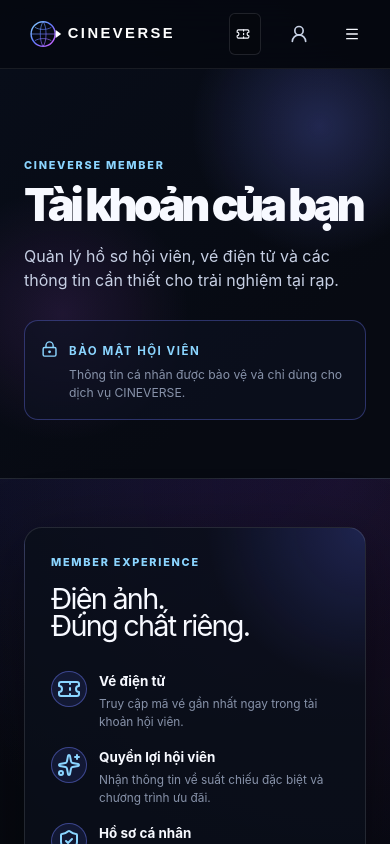
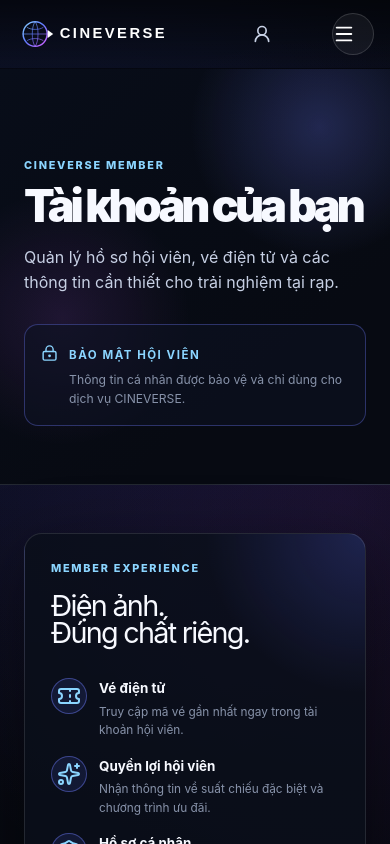
Before and after one commit to thanhhien1732/cineverse, a Next.js app in the folder frontend-next/: page /auth in a window 390 px wide. Shown: the top 844 px of the page. Built offline with nearby package versions, Linux system fonts and the light colour scheme.

Commit message:
fix(fe): finish homepage visual parity

```diff
--- a/frontend-next/src/app/globals.css
+++ b/frontend-next/src/app/globals.css
@@ -27,6 +27,23 @@
       );
     color: var(--foreground);
     font-family: var(--font-sans);
+    line-height: 1.6;
+  }
+
+  a[href],
+  button:not(:disabled),
+  [role="button"],
+  label[for],
+  summary,
+  select,
+  input[type="checkbox"],
+  input[type="radio"] {
+    cursor: pointer;
+  }
+
+  button:disabled,
+  [aria-disabled="true"] {
+    cursor: not-allowed;
   }
 }
 
@@ -616,26 +633,30 @@
   .auth-tabs {
     display: grid;
     grid-template-columns: repeat(2, 1fr);
-    padding: 0.5rem;
     border-bottom: 1px solid var(--border);
-    background: rgb(255 255 255 / 2%);
   }
 
   .auth-tab {
-    padding: 0.75rem;
-    border-radius: 0.625rem;
-    color: var(--muted);
-    font-size: 0.82rem;
+    min-height: 3.5625rem;
+    border: 0;
+    border-bottom: 2px solid transparent;
+    background: transparent;
+    color: var(--muted);
+    font-size: 0.76rem;
     font-weight: 800;
+    letter-spacing: 0.11em;
+    text-transform: uppercase;
     transition:
+      border-color 180ms ease,
       background 180ms ease,
-      color 180ms ease,
-      box-shadow 180ms ease;
+      color 180ms ease;
   }
 
   .auth-tab:hover,
   .auth-tab:focus-visible {
-    color: var(--foreground);
+    border-bottom-color: var(--primary);
+    background: rgb(95 109 255 / 8%);
+    color: white;
   }
 
   .auth-tab:focus-visible {
@@ -644,9 +665,9 @@
   }
 
   .auth-tab.is-active {
-    background: rgb(95 109 255 / 16%);
-    color: var(--primary-bright);
-    box-shadow: inset 0 0 0 1px rgb(112 127 255 / 44%);
+    border-bottom-color: var(--primary);
+    background: rgb(95 109 255 / 8%);
+    color: white;
   }
 
   .auth-form-panel {
@@ -778,6 +799,12 @@
   .payment-option:has(input:checked) {
     border-color: rgb(112 127 255 / 72%);
     background: rgb(95 109 255 / 13%);
+  }
+
+  .payment-option:not(:has(input:checked)):hover,
+  .payment-option:not(:has(input:checked)):focus-within {
+    border-color: rgb(139 213 255 / 52%);
+    background: rgb(139 213 255 / 7%);
   }
 
   .payment-option > span {
@@ -1799,6 +1826,7 @@
   .home-section-head h2 {
     margin: 0;
     font-size: clamp(2rem, 4vw, 4rem);
+    font-weight: bold;
     letter-spacing: -0.06em;
     line-height: 0.95;
   }
@@ -1849,20 +1877,15 @@
     isolation: isolate;
   }
 
-  .home-hero-image,
-  .home-hero-video {
+  .home-hero-image {
     position: absolute;
     inset: 0;
     z-index: -3;
     width: 100%;
     height: 100%;
     object-fit: cover;
+    object-position: center center;
     animation: hero-scale 8s ease both;
-  }
-
-  .home-hero-video {
-    z-index: -2;
-    animation: home-media-fade-in 520ms ease both;
   }
 
   .home-hero-vignette {
@@ -1885,6 +1908,7 @@
   }
 
   .home-hero-content {
+    position: relative;
     display: grid;
     min-height: min(47.5rem, 86vh);
     align-content: center;
@@ -1904,13 +1928,15 @@
   }
 
   .home-hero-content h1 {
-    max-width: 48.75rem;
+    max-width: min(58.75rem, 94vw);
     margin: 0;
     color: white;
-    font-size: clamp(3.25rem, 8.8vw, 8.4rem);
+    font-size: clamp(3rem, 7.4vw, 7.3rem);
     font-weight: 900;
-    letter-spacing: -0.1em;
-    line-height: 0.86;
+    letter-spacing: -0.085em;
+    line-height: 0.9;
+    overflow-wrap: break-word;
+    word-break: normal;
     text-transform: uppercase;
     text-wrap: balance;
   }
@@ -1920,6 +1946,20 @@
     margin: 1.5rem 0 0;
     color: rgb(255 255 255 / 88%);
     font-size: clamp(1rem, 2vw, 1.25rem);
+  }
+
+  .home-hero-content h1.is-long {
+    max-width: min(61.25rem, 94vw);
+    font-size: clamp(2.8rem, 6.6vw, 6.6rem);
+    letter-spacing: -0.075em;
+    line-height: 0.92;
+  }
+
+  .home-hero-content h1.is-extra-long {
+    max-width: min(65rem, 94vw);
+    font-size: clamp(2.65rem, 5.7vw, 5.8rem);
+    letter-spacing: -0.065em;
+    line-height: 0.94;
   }
 
   .home-hero-meta,
@@ -1964,6 +2004,10 @@
 
   .home-primary-button,
   .home-ghost-button {
+    display: inline-flex;
+    align-items: center;
+    justify-content: center;
+    gap: 0.625rem;
     min-height: 3rem;
     padding: 0 1.125rem;
     border-radius: 999px;
@@ -1979,10 +2023,6 @@
   }
 
   .home-primary-button {
-    display: inline-flex;
-    align-items: center;
-    justify-content: center;
-    gap: 0.625rem;
     background: linear-gradient(110deg, var(--primary), #5367ff 62%, #7b56ff);
     box-shadow: 0 0.75rem 2.125rem rgb(81 102 255 / 32%);
     color: white;
@@ -1993,8 +2033,20 @@
     transform: translateY(-0.125rem);
   }
 
+  .home-primary-button:focus-visible,
+  .home-ghost-button:focus-visible {
+    outline: 2px solid var(--primary-bright);
+    outline-offset: 3px;
+  }
+
   .home-primary-button:hover {
     box-shadow: 0 1rem 2.625rem rgb(81 102 255 / 50%);
+  }
+
+  .home-primary-button svg,
+  .home-ghost-button svg {
+    width: 1.125rem;
+    height: 1.125rem;
   }
 
   .home-ghost-button {
@@ -2049,6 +2101,11 @@
   .home-hero-switcher-arrows button:hover {
     border-color: rgb(255 255 255 / 40%);
     background: rgb(255 255 255 / 12%);
+  }
+
+  .home-hero-switcher-arrows button:focus-visible {
+    outline: 2px solid var(--primary-bright);
+    outline-offset: 2px;
   }
 
   .home-hero-tabs {
@@ -2165,33 +2222,6 @@
     backdrop-filter: blur(0.625rem);
   }
 
-  .home-movie-overlay {
-    position: absolute;
-    inset: 0;
-    display: grid;
-    place-items: center;
-    background: rgb(4 7 14 / 38%);
-    opacity: 0;
-    transition: opacity 220ms ease;
-  }
-
-  .home-movie-overlay > span {
-    display: grid;
-    width: 3.625rem;
-    height: 3.625rem;
-    place-items: center;
-    border: 1px solid rgb(255 255 255 / 32%);
-    border-radius: 50%;
-    background: rgb(255 255 255 / 9%);
-    color: white;
-    backdrop-filter: blur(0.75rem);
-  }
-
-  .home-movie-card:hover .home-movie-overlay,
-  .home-movie-card:focus-within .home-movie-overlay {
-    opacity: 1;
-  }
-
   .home-movie-card-body {
     padding: 1.0625rem;
   }
@@ -2208,6 +2238,7 @@
     margin: 0;
     color: white;
     font-size: 1.14rem;
+    font-weight: bold;
     letter-spacing: -0.04em;
     line-height: 1.08;
   }
@@ -2269,6 +2300,7 @@
   .experience-card h3 {
     margin: 2.125rem 0 0;
     font-size: 2.2rem;
+    font-weight: bold;
     letter-spacing: -0.08em;
   }
 
@@ -2291,7 +2323,7 @@
     min-height: 43.125rem;
     align-content: end;
     overflow: hidden;
-    padding: 5.25rem 0;
+    padding: 0 0 5.375rem;
     border-top: 1px solid rgb(255 255 255 / 7%);
     background:
       linear-gradient(
@@ -2316,6 +2348,7 @@
   .home-newsletter h2 {
     margin: 0;
     font-size: clamp(3.2rem, 8vw, 7rem);
+    font-weight: 700;
     letter-spacing: -0.08em;
     line-height: 1.2;
     text-transform: uppercase;
@@ -2356,8 +2389,13 @@
   }
 
   .home-newsletter-form button {
+    display: inline-flex;
     min-height: 3rem;
+    align-items: center;
+    justify-content: center;
+    gap: 0.625rem;
     padding: 0 1.125rem;
+    border: 1px solid transparent;
     border-radius: 999px;
     background: linear-gradient(110deg, var(--primary), #5367ff 62%, #7b56ff);
     box-shadow: 0 0.75rem 2.125rem rgb(81 102 255 / 32%);
@@ -2366,14 +2404,23 @@
     font-weight: 800;
     letter-spacing: 0.08em;
     text-transform: uppercase;
+    white-space: nowrap;
     transition:
       transform 180ms ease,
-      box-shadow 180ms ease;
+      background 180ms ease,
+      border-color 180ms ease,
+      box-shadow 180ms ease,
+      opacity 180ms ease;
   }
 
   .home-newsletter-form button:hover {
     box-shadow: 0 1rem 2.625rem rgb(81 102 255 / 50%);
     transform: translateY(-0.125rem);
+  }
+
+  .home-newsletter-form button:focus-visible {
+    outline: 2px solid var(--primary-bright);
+    outline-offset: 3px;
   }
 
   @media (max-width: 57.5rem) {
@@ -2414,6 +2461,7 @@
       max-width: 94vw;
       font-size: clamp(2.7rem, 13vw, 5.15rem);
       letter-spacing: -0.07em;
+      line-height: 0.93;
     }
 
     .home-hero-content {
@@ -2459,6 +2507,7 @@
 
     .home-newsletter {
       min-height: 37.5rem;
+      padding-top: 0;
       padding-bottom: 4.25rem;
       background:
         linear-gradient(
@@ -2484,21 +2533,10 @@
 
   @media (prefers-reduced-motion: reduce) {
     .home-hero-image,
-    .home-hero-video,
     .home-hero-content,
     .home-hero-tabs button.is-active i::after {
       animation: none;
     }
-  }
-}
-
-@keyframes home-media-fade-in {
-  from {
-    opacity: 0;
-  }
-
-  to {
-    opacity: 1;
   }
 }
 
@@ -2528,6 +2566,7 @@
 
 @layer components {
   .site-header {
+    z-index: 50;
     border-bottom: 1px solid transparent;
     background: linear-gradient(180deg, rgb(0 0 0 / 50%), transparent);
     transition:
@@ -2536,15 +2575,14 @@
       backdrop-filter 240ms ease;
   }
 
-  .site-header:hover,
-  .site-header:focus-within {
+  .site-header.is-scrolled {
     border-color: rgb(255 255 255 / 8%);
     background: rgb(5 8 15 / 85%);
     backdrop-filter: blur(1.125rem);
   }
 
   .site-header-inner {
-    min-height: 4.25rem;
+    min-height: 4.875rem;
     justify-content: space-between;
     gap: 1.5rem;
   }
@@ -2575,42 +2613,95 @@
     color: var(--primary-bright);
   }
 
-  .site-search input {
+  .site-header-actions {
+    align-items: center;
+    gap: 0.75rem;
+  }
+
+  .site-account-link,
+  .site-ticket-link {
+    display: inline-flex;
     min-height: 2.625rem;
-    border-radius: 999px;
-    background: rgb(255 255 255 / 5%);
-  }
-
-  .site-ticket-link [data-slot="button"] {
-    min-height: 2.625rem;
-    border-color: rgb(255 255 255 / 14%);
-    border-radius: 999px;
-    background: rgb(255 255 255 / 4%);
+    align-items: center;
+    gap: 0.5rem;
+    color: var(--foreground-muted);
     font-size: 0.7rem;
     font-weight: 800;
     letter-spacing: 0.08em;
     text-transform: uppercase;
-  }
-
-  .site-ticket-link [data-slot="button"]:hover {
-    border-color: rgb(139 213 255 / 48%);
-    background: rgb(139 213 255 / 8%);
-  }
-
-  .site-account-link {
-    color: var(--foreground-muted);
-    transition: color 160ms ease;
+    transition:
+      color 160ms ease,
+      border-color 160ms ease,
+      background 160ms ease;
   }
 
   .site-account-link:hover,
   .site-account-link:focus-visible {
     color: var(--primary-bright);
+  }
+
+  .site-ticket-link {
+    padding: 0.625rem 0.875rem;
+    border-color: rgb(255 255 255 / 14%);
+    border-width: 1px;
+    border-style: solid;
+    border-radius: 999px;
+    background: rgb(255 255 255 / 4%);
+  }
+
+  .site-ticket-link:hover,
+  .site-ticket-link:focus-visible {
+    border-color: rgb(139 213 255 / 48%);
+    background: rgb(139 213 255 / 8%);
+  }
+
+  .site-ticket-link b {
+    display: inline-grid;
+    width: 1.25rem;
+    height: 1.25rem;
+    place-items: center;
+    border-radius: 50%;
+    background: rgb(255 255 255 / 10%);
+    color: var(--foreground);
+    font-size: 0.66rem;
+  }
+
+  .site-ticket-link b.has-items {
+    background: var(--primary);
   }
 
   .site-mobile-panel {
     border-color: rgb(255 255 255 / 8%);
     background: rgb(5 8 15 / 96%);
     backdrop-filter: blur(1.125rem);
+  }
+
+  .site-nav-toggle {
+    width: 2.625rem;
+    height: 2.625rem;
+    border: 1px solid rgb(255 255 255 / 15%);
+    border-radius: 50%;
+    background: rgb(255 255 255 / 5%);
+    color: white;
+    transition:
+      border-color 170ms ease,
+      background 170ms ease;
+  }
+
+  .site-nav-toggle svg {
+    width: 1.375rem;
+    height: 1.375rem;
+  }
+
+  .site-nav-toggle:hover,
+  .site-nav-toggle:focus-visible {
+    border-color: rgb(255 255 255 / 40%);
+    background: rgb(255 255 255 / 12%);
+  }
+
+  .site-nav-toggle:focus-visible {
+    outline: 2px solid var(--primary-bright);
+    outline-offset: 2px;
   }
 
   .site-footer {
@@ -2660,16 +2751,118 @@
   }
 
   .site-social-row {
-    color: var(--foreground-muted) !important;
-    letter-spacing: 0.5rem;
+    display: flex;
+    gap: 0.5rem;
+    margin-top: 1rem;
+  }
+
+  .site-social-row span {
+    display: grid;
+    width: 2rem;
+    height: 2rem;
+    place-items: center;
+    border: 1px solid var(--border);
+    border-radius: 50%;
+    color: var(--foreground-muted);
+    font-size: 0.76rem;
   }
 
   .site-footer-bottom {
-    margin-top: 2.125rem;
-    padding-top: 1.25rem;
+    margin-top: 2.625rem;
+    padding-top: 1.125rem;
     border-top: 1px solid var(--border);
     color: var(--muted);
     font-size: 0.72rem;
+  }
+
+  @media (max-width: 57.5rem) {
+    .site-header-inner {
+      min-height: 4.25rem;
+    }
+  }
+
+  @media (min-width: 57.5625rem) {
+    .site-desktop-nav,
+    .site-header-actions {
+      display: flex !important;
+    }
+
+    .site-account-link-compact,
+    .site-nav-toggle,
+    .site-mobile-panel {
+      display: none !important;
+    }
+  }
+
+  .home-preview-modal {
+    position: relative;
+    overflow: hidden;
+    border: 1px solid rgb(255 255 255 / 18%);
+    border-radius: 1.125rem;
+    background: #0a0f1a;
+    box-shadow: 0 1.875rem 7.5rem rgb(0 0 0 / 60%);
+  }
+
+  .home-preview-close {
+    position: absolute;
+    top: 0.875rem;
+    right: 0.875rem;
+    z-index: 3;
+    width: 2.25rem;
+    height: 2.25rem;
+    border: 1px solid rgb(255 255 255 / 14%);
+    border-radius: 50%;
+    background: rgb(255 255 255 / 5%);
+    color: white;
+  }
+
+  .home-preview-close:hover,
+  .home-preview-close:focus-visible {
+    border-color: rgb(255 255 255 / 40%);
+    background: rgb(255 255 255 / 12%);
+  }
+
+  .home-preview-video {
+    display: block;
+    object-fit: cover;
+  }
+
+  .home-preview-image {
+    display: grid;
+    min-height: 26.875rem;
+    place-items: center;
+    background:
+      linear-gradient(rgb(2 4 9 / 42%), rgb(2 4 9 / 64%)),
+      var(--preview-image) center / cover;
+  }
+
+  .home-preview-image svg {
+    display: grid;
+    width: 5.875rem;
+    height: 5.875rem;
+    padding: 1.5rem;
+    border: 1px solid rgb(255 255 255 / 38%);
+    border-radius: 50%;
+    background: rgb(255 255 255 / 12%);
+    backdrop-filter: blur(1rem);
+  }
+
+  .home-preview-copy {
+    padding: 1.375rem;
+  }
+
+  .home-preview-copy h3 {
+    margin: 0;
+    font-size: 1.7rem;
+  }
+
+  .home-preview-copy p:last-of-type {
+    margin-bottom: 0;
+    color: var(--muted);
+  }
+
+  .home-preview-copy .home-text-link {
+    margin-top: 0.5rem;
   }
 
   @media (max-width: 57.5rem) {
--- a/frontend-next/src/components/layout/site-header.tsx
+++ b/frontend-next/src/components/layout/site-header.tsx
@@ -1,23 +1,16 @@
 "use client";
+
 import Image from "next/image";
 import Link from "next/link";
-import { FormEvent, useState } from "react";
-import {
-  MenuIcon,
-  SearchIcon,
-  TicketIcon,
-  UserRoundIcon,
-  XIcon,
-} from "lucide-react";
-import { usePathname, useRouter } from "next/navigation";
-import { Button } from "@/components/ui/button";
-import { Input } from "@/components/ui/input";
+import { MenuIcon, TicketIcon, UserRoundIcon, XIcon } from "lucide-react";
+import { useEffect, useState } from "react";
+import { usePathname } from "next/navigation";
 import { useBookingStore } from "@/lib/stores/booking.store";
+
 export function SiteHeader() {
-  const router = useRouter();
   const pathname = usePathname();
-  const [query, setQuery] = useState("");
   const [open, setOpen] = useState(false);
+  const [isScrolled, setIsScrolled] = useState(false);
   const booking = useBookingStore((state) => state);
   const destination = booking.showtimeId
     ? booking.seatIds.length
@@ -32,20 +25,24 @@
     ["Đang chiếu", "/movies?status=now-showing"],
     ["Sắp chiếu", "/movies?status=coming-soon"],
   ] as const;
+  const isHome = pathname === "/";
   const active = (href: string) =>
     href === "/" ? pathname === "/" : pathname.startsWith(href.split("?")[0]);
-  const search = (event: FormEvent<HTMLFormElement>) => {
-    event.preventDefault();
-    router.push(
-      query.trim()
-        ? `/movies?q=${encodeURIComponent(query.trim())}`
-        : "/movies",
-    );
-    setOpen(false);
-  };
+
+  useEffect(() => {
+    const syncScrollState = () => setIsScrolled(window.scrollY > 40);
+
+    syncScrollState();
+    window.addEventListener("scroll", syncScrollState, { passive: true });
+
+    return () => window.removeEventListener("scroll", syncScrollState);
+  }, []);
+
   return (
-    <header className="site-header sticky top-0 z-40">
-      <div className="site-header-inner mx-auto flex w-full max-w-340 items-center gap-4 px-page">
+    <header
+      className={`site-header z-40${isHome ? " site-header-home fixed inset-x-0 top-0" : " sticky top-0"}${isScrolled ? " is-scrolled" : ""}`}
+    >
+      <div className="home-container site-header-inner flex items-center gap-4">
         <Link className="shrink-0" href="/" aria-label="CINEVERSE home">
           <Image
             alt="CINEVERSE"
@@ -65,73 +62,59 @@
                   : "hover:text-foreground"
               }
               href={href}
+              aria-current={active(href) ? "page" : undefined}
             >
               {label}
             </Link>
           ))}
         </nav>
-        <form
-          className="site-search ml-auto hidden max-w-xs flex-1 md:block"
-          onSubmit={search}
-        >
-          <label className="sr-only" htmlFor="site-search">
-            Tìm phim
-          </label>
-          <div className="relative">
-            <SearchIcon
-              aria-hidden
-              className="pointer-events-none absolute left-3 top-1/2 size-4 -translate-y-1/2 text-muted-foreground"
-            />
-            <Input
-              id="site-search"
-              value={query}
-              onChange={(event) => setQuery(event.target.value)}
-              className="pl-9"
-              placeholder="Tìm phim"
-            />
-          </div>
-        </form>
-        <Link className="site-ticket-link relative" href={destination}>
-          <Button size="sm" variant="outline">
-            <TicketIcon data-icon="inline-start" />
-            <span className="hidden sm:inline">
-              {booking.showtimeId ? "Tiếp tục đặt vé" : "Vé của tôi"}
-            </span>
-          </Button>
-          {booking.seatIds.length || booking.tickets.length ? (
-            <b className="absolute -right-2 -top-2 flex size-5 items-center justify-center rounded-full bg-primary text-xs text-primary-foreground">
+        <div className="site-header-actions ml-auto hidden lg:flex">
+          <Link className="site-account-link" href="/auth">
+            <UserRoundIcon aria-hidden="true" className="size-[1.125rem]" />
+            <span>Tài khoản</span>
+          </Link>
+          <Link className="site-ticket-link" href={destination}>
+            <TicketIcon aria-hidden="true" className="size-[1.125rem]" />
+            <span>{booking.showtimeId ? "Tiếp tục đặt vé" : "Vé của bạn"}</span>
+            <b
+              className={
+                booking.seatIds.length || booking.tickets.length
+                  ? "has-items"
+                  : undefined
+              }
+            >
               {booking.seatIds.length || booking.tickets.length}
             </b>
-          ) : null}
-        </Link>
-        <Link className="site-account-link" href="/auth" aria-label="Tài khoản">
+          </Link>
+        </div>
+        <Link
+          className="site-account-link site-account-link-compact lg:hidden"
+          href="/auth"
+          aria-label="Tài khoản"
+        >
           <UserRoundIcon className="size-5" />
         </Link>
-        <Button
-          className="lg:hidden"
-          variant="ghost"
-          size="icon-sm"
+        <button
+          className="site-nav-toggle lg:hidden"
           aria-label={open ? "Đóng menu" : "Mở menu"}
-          onClick={() => setOpen(!open)}
+          aria-expanded={open}
+          onClick={() => setOpen((currentOpen) => !currentOpen)}
+          type="button"
         >
           {open ? <XIcon /> : <MenuIcon />}
-        </Button>
+        </button>
       </div>
       {open ? (
         <div className="site-mobile-panel border-t px-page py-4 lg:hidden">
-          <form className="mb-4" onSubmit={search}>
-            <Input
-              value={query}
-              onChange={(event) => setQuery(event.target.value)}
-              placeholder="Tìm phim"
-            />
-          </form>
           <nav className="site-mobile-nav grid gap-3 text-sm">
             {items.map(([label, href]) => (
               <Link key={href} onClick={() => setOpen(false)} href={href}>
                 {label}
               </Link>
             ))}
+            <Link onClick={() => setOpen(false)} href="/#trailers">
+              Trailers & video nổi bật
+            </Link>
             <Link onClick={() => setOpen(false)} href="/auth">
               Đăng nhập / Đăng ký
             </Link>
--- a/frontend-next/src/components/movies/newsletter-signup.tsx
+++ b/frontend-next/src/components/movies/newsletter-signup.tsx
@@ -1,16 +1,14 @@
 "use client";
 
 import { type FormEvent, useState } from "react";
-import { useFeedback } from "@/components/feedback/feedback-provider";
 
 export function NewsletterSignup() {
-  const { notify } = useFeedback();
   const [email, setEmail] = useState("");
 
   function handleSubmit(event: FormEvent<HTMLFormElement>) {
     event.preventDefault();
     setEmail("");
-    notify("Đăng ký nhận tin thành công.");
+    window.alert("Đăng ký nhận tin thành công.");
   }
 
   return (
--- a/frontend-next/src/components/ui/button.tsx
+++ b/frontend-next/src/components/ui/button.tsx
@@ -4,7 +4,7 @@
 import { cn } from "@/lib/utils";
 
 const buttonVariants = cva(
-  "group/button inline-flex shrink-0 items-center justify-center rounded-lg border border-transparent bg-clip-padding text-sm font-medium whitespace-nowrap transition-all outline-none select-none focus-visible:border-ring focus-visible:ring-3 focus-visible:ring-ring/50 active:not-aria-[haspopup]:translate-y-px disabled:pointer-events-none disabled:opacity-50 aria-invalid:border-destructive aria-invalid:ring-3 aria-invalid:ring-destructive/20 dark:aria-invalid:border-destructive/50 dark:aria-invalid:ring-destructive/40 [&_svg]:pointer-events-none [&_svg]:shrink-0 [&_svg:not([class*='size-'])]:size-4",
+  "group/button inline-flex shrink-0 cursor-pointer items-center justify-center rounded-lg border border-transparent bg-clip-padding text-sm font-medium whitespace-nowrap transition-all outline-none select-none focus-visible:border-ring focus-visible:ring-3 focus-visible:ring-ring/50 active:not-aria-[haspopup]:translate-y-px disabled:pointer-events-none disabled:cursor-not-allowed disabled:opacity-50 aria-invalid:border-destructive aria-invalid:ring-3 aria-invalid:ring-destructive/20 dark:aria-invalid:border-destructive/50 dark:aria-invalid:ring-destructive/40 [&_svg]:pointer-events-none [&_svg]:shrink-0 [&_svg:not([class*='size-'])]:size-4",
   {
     variants: {
       variant: {
--- a/frontend-next/src/types/domain.ts
+++ b/frontend-next/src/types/domain.ts
@@ -6,6 +6,7 @@
   readonly title: string;
   readonly status: MovieStatus;
   readonly durationMinutes: number;
+  readonly releaseLabel: string;
   readonly ratingLabel: string;
   readonly genres: readonly string[];
   readonly formats: readonly string[];
```
Also changed, not shown: frontend-next/src/components/layout/site-footer.tsx (+17 -7 lines), frontend-next/src/components/movies/hero-switcher.tsx (+23 -18 lines), frontend-next/src/components/movies/home-movie-card.tsx (+2 -7 lines), frontend-next/src/components/movies/trailer-dialog.tsx (+38 -16 lines), frontend-next/src/services/mock-repositories/mock-catalogue.repository.ts (+23 -1 lines).
